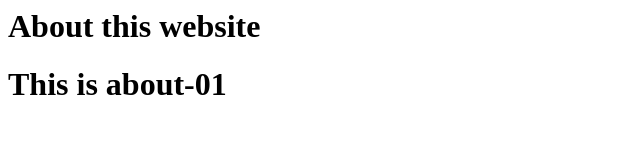
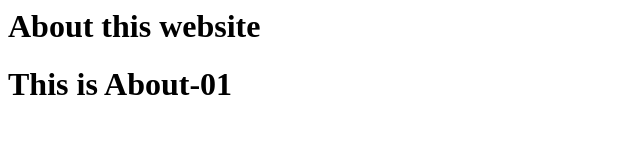
Before and after one commit to vertt1/greeter, a plain HTML site: page about.html in a window 1280 px wide. Shown: the full height of the page, 0-640 px from the left. Drawn offline with Linux system fonts and the light colour scheme.

Commit message:
muutetty web applicationiksi ja korjattu typo

```diff
--- a/about.html
+++ b/about.html
@@ -1,9 +1,9 @@
 <html>
         <head>
-                <title>About the website</title>
+                <title>About the web application</title>
         </head>
 <body>
         <h1>About this website</h1>
-        <h1>This is about-01</h1>
+        <h1>This is About-01</h1>
 </body>
 </html>
```
